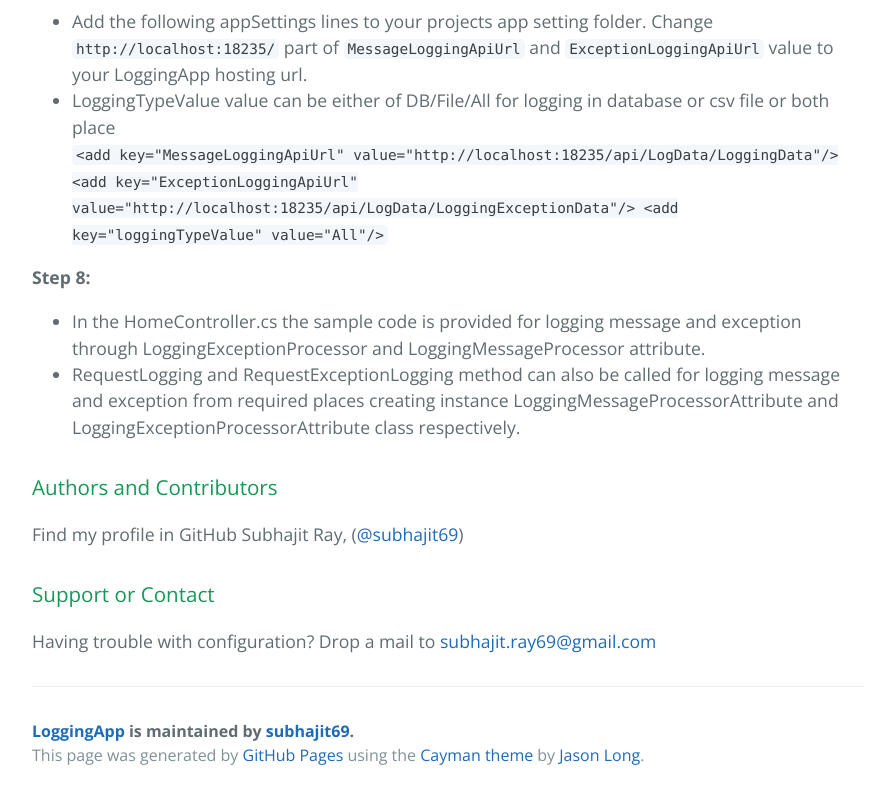
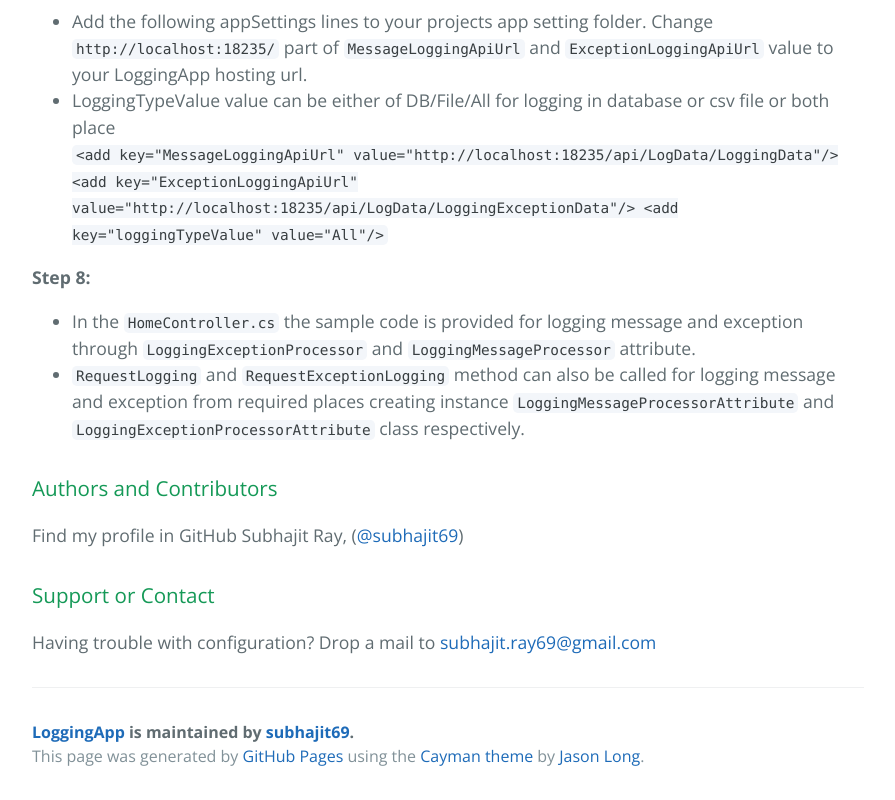
Before and after one commit to subhajit69/LoggingApp, a plain HTML site: page index.html in a window 1280 px wide. Shown: the part 1368-2168 px from the top of the page, without its empty margins (192-1087 px from the left). Drawn offline with nearby package versions, Linux system fonts and the light colour scheme.

Commit message:
Create gh-pages branch via GitHub

```diff
--- a/index.html
+++ b/index.html
@@ -73,9 +73,10 @@
 <p><strong>Step 8:</strong>  </p>
 
 <ul>
-<li>In the HomeController.cs the sample code is provided for logging message and exception through LoggingExceptionProcessor and LoggingMessageProcessor attribute.<br>
+<li>In the <code>HomeController.cs</code> the sample code is provided for logging message and exception through <code>LoggingExceptionProcessor</code> and <code>LoggingMessageProcessor</code> attribute.<br>
 </li>
-<li>RequestLogging and RequestExceptionLogging method can also be called for logging message and exception from required places creating instance LoggingMessageProcessorAttribute and LoggingExceptionProcessorAttribute class respectively.<br>
+<li>
+<code>RequestLogging</code> and <code>RequestExceptionLogging</code> method can also be called for logging message and exception from required places creating instance <code>LoggingMessageProcessorAttribute</code> and <code>LoggingExceptionProcessorAttribute</code> class respectively.<br>
 </li>
 </ul>
 
```
Also changed, not shown: params.json (+1 -1 lines).
